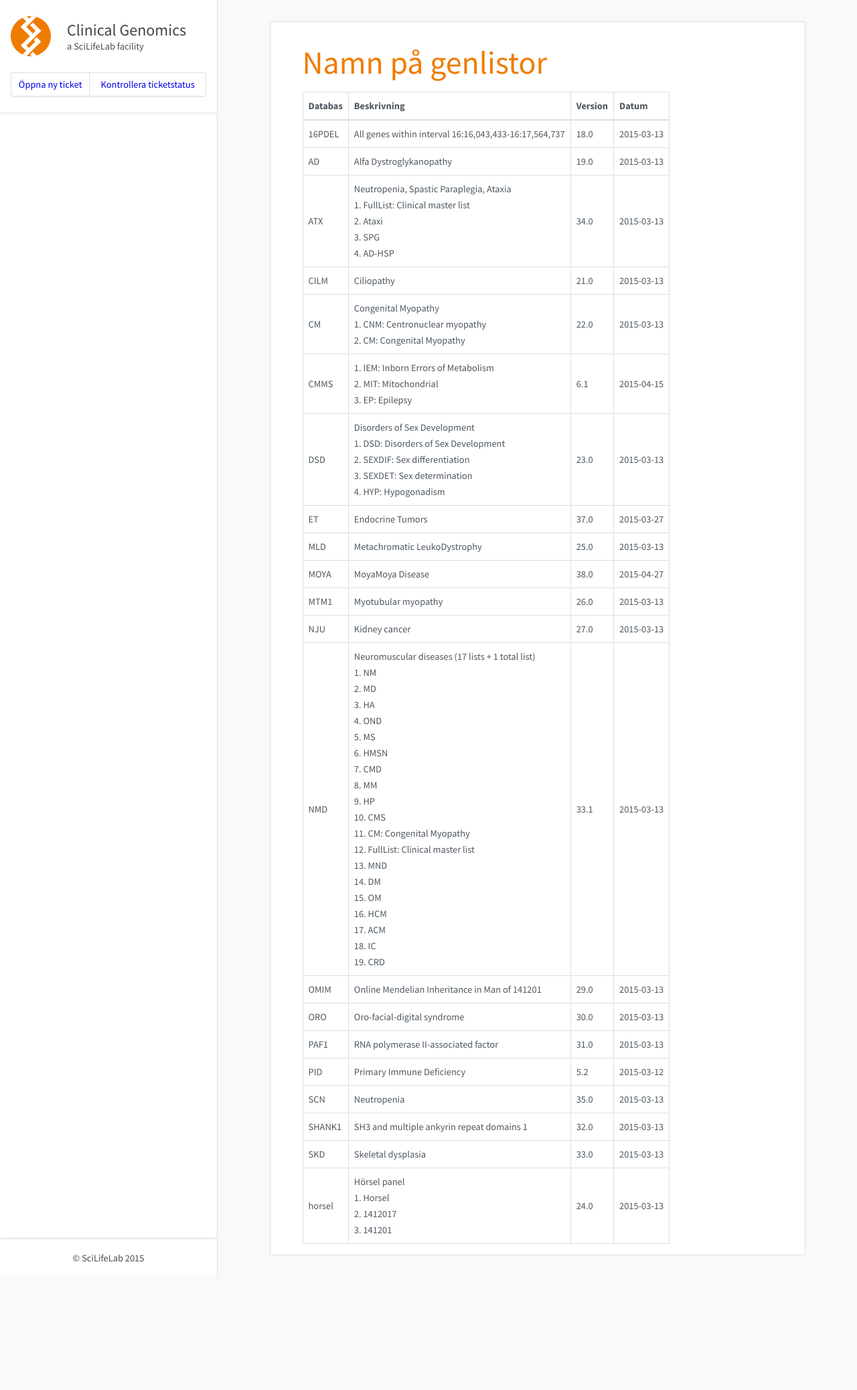
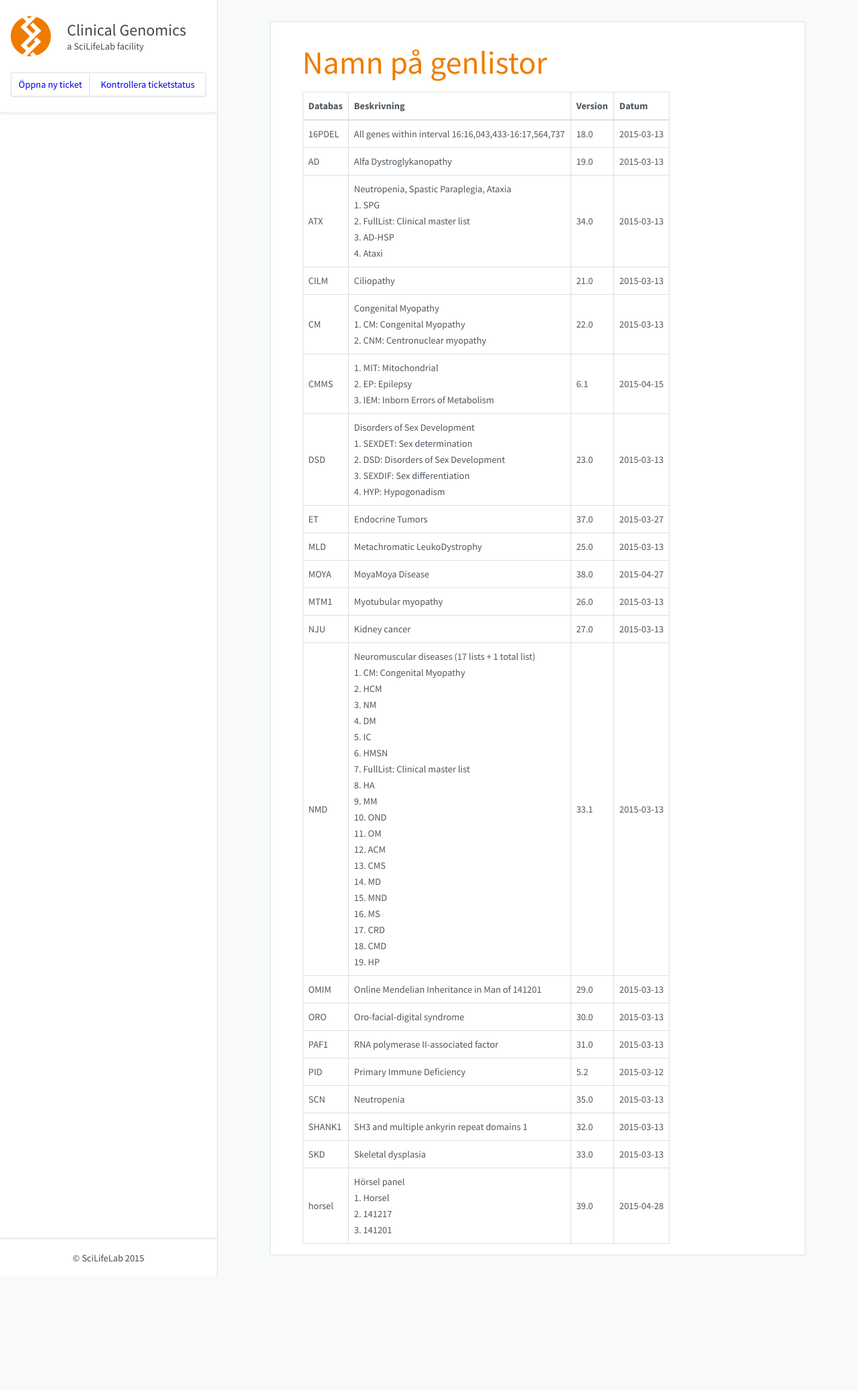
Before and after one commit to Clinical-Genomics/clinical-genomics.github.io, a Jekyll site: the page built from _pages/namnpagenlistor.md, in a window 1280 px wide. Shown: the whole page at 67% size. Built offline with Jekyll 4.4.1, drawn with Linux system fonts in a browser that asks for light colours; nearby versions of some CDN libraries.

Commit message:
Update to cust002-horsel.txt

```diff
--- a/_pages/namnpagenlistor.md
+++ b/_pages/namnpagenlistor.md
@@ -10,17 +10,17 @@
 |---|---|---|---|
 |16PDEL|All genes within interval 16:16,043,433-16:17,564,737|18.0|2015-03-13|
 |AD|Alfa Dystroglykanopathy|19.0|2015-03-13|
-|ATX|Neutropenia, Spastic Paraplegia, Ataxia<br />1. FullList: Clinical master list<br />2. Ataxi<br />3. SPG<br />4. AD-HSP<br />|34.0|2015-03-13|
+|ATX|Neutropenia, Spastic Paraplegia, Ataxia<br />1. SPG<br />2. FullList: Clinical master list<br />3. AD-HSP<br />4. Ataxi<br />|34.0|2015-03-13|
 |CILM|Ciliopathy|21.0|2015-03-13|
-|CM|Congenital Myopathy<br />1. CNM: Centronuclear myopathy<br />2. CM: Congenital Myopathy<br />|22.0|2015-03-13|
-|CMMS|1. IEM: Inborn Errors of Metabolism<br />2. MIT: Mitochondrial<br />3. EP: Epilepsy<br />|6.1|2015-04-15|
-|DSD|Disorders of Sex Development<br />1. DSD: Disorders of Sex Development<br />2. SEXDIF: Sex differentiation<br />3. SEXDET: Sex determination<br />4. HYP: Hypogonadism<br />|23.0|2015-03-13|
+|CM|Congenital Myopathy<br />1. CM: Congenital Myopathy<br />2. CNM: Centronuclear myopathy<br />|22.0|2015-03-13|
+|CMMS|1. MIT: Mitochondrial<br />2. EP: Epilepsy<br />3. IEM: Inborn Errors of Metabolism<br />|6.1|2015-04-15|
+|DSD|Disorders of Sex Development<br />1. SEXDET: Sex determination<br />2. DSD: Disorders of Sex Development<br />3. SEXDIF: Sex differentiation<br />4. HYP: Hypogonadism<br />|23.0|2015-03-13|
 |ET|Endocrine Tumors|37.0|2015-03-27|
 |MLD|Metachromatic LeukoDystrophy|25.0|2015-03-13|
 |MOYA|MoyaMoya Disease|38.0|2015-04-27|
 |MTM1|Myotubular myopathy|26.0|2015-03-13|
 |NJU|Kidney cancer|27.0|2015-03-13|
-|NMD|Neuromuscular diseases (17 lists + 1 total list)<br />1. NM<br />2. MD<br />3. HA<br />4. OND<br />5. MS<br />6. HMSN<br />7. CMD<br />8. MM<br />9. HP<br />10. CMS<br />11. CM: Congenital Myopathy<br />12. FullList: Clinical master list<br />13. MND<br />14. DM<br />15. OM<br />16. HCM<br />17. ACM<br />18. IC<br />19. CRD<br />|33.1|2015-03-13|
+|NMD|Neuromuscular diseases (17 lists + 1 total list)<br />1. CM: Congenital Myopathy<br />2. HCM<br />3. NM<br />4. DM<br />5. IC<br />6. HMSN<br />7. FullList: Clinical master list<br />8. HA<br />9. MM<br />10. OND<br />11. OM<br />12. ACM<br />13. CMS<br />14. MD<br />15. MND<br />16. MS<br />17. CRD<br />18. CMD<br />19. HP<br />|33.1|2015-03-13|
 |OMIM|Online Mendelian Inheritance in Man of 141201|29.0|2015-03-13|
 |ORO|Oro-facial-digital syndrome|30.0|2015-03-13|
 |PAF1|RNA polymerase II-associated factor|31.0|2015-03-13|
@@ -28,4 +28,4 @@
 |SCN|Neutropenia|35.0|2015-03-13|
 |SHANK1|SH3 and multiple ankyrin repeat domains 1|32.0|2015-03-13|
 |SKD|Skeletal dysplasia|33.0|2015-03-13|
-|horsel|Hörsel panel<br />1. Horsel<br />2. 1412017<br />3. 141201<br />|24.0|2015-03-13|
+|horsel|Hörsel panel<br />1. Horsel<br />2. 141217<br />3. 141201<br />|39.0|2015-04-28|
```
